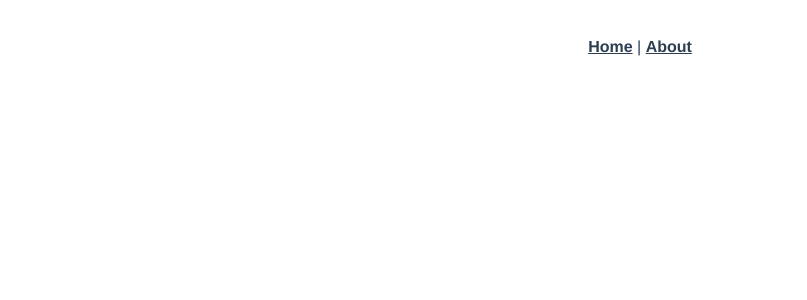
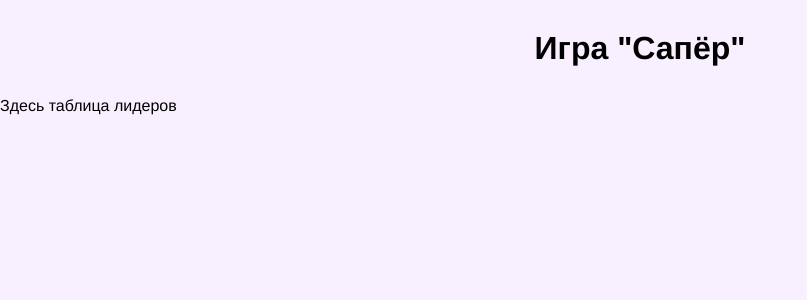
Before and after one commit to nelamine-beep/minesweeper_vue, a Vue app: page /leaderboard in a window 1280 px wide. Before the commit this address had no page. Shown: the top 300 px of the page, without its empty margins (0-807 px from the left). Built offline with nearby package versions, Linux system fonts and the light colour scheme.

Commit message:
add main components and routing

```diff
--- a/public/index.html
+++ b/public/index.html
@@ -4,14 +4,9 @@
     <meta charset="utf-8">
     <meta http-equiv="X-UA-Compatible" content="IE=edge">
     <meta name="viewport" content="width=device-width,initial-scale=1.0">
-    <link rel="icon" href="<%= BASE_URL %>favicon.ico">
-    <title><%= htmlWebpackPlugin.options.title %></title>
+    <title>Сапёр Тестовое задание</title>
   </head>
   <body>
-    <noscript>
-      <strong>We're sorry but <%= htmlWebpackPlugin.options.title %> doesn't work properly without JavaScript enabled. Please enable it to continue.</strong>
-    </noscript>
     <div id="app"></div>
-    <!-- built files will be auto injected -->
   </body>
 </html>
--- a/src/App.vue
+++ b/src/App.vue
@@ -1,30 +1,23 @@
 <template>
-  <nav>
-    <router-link to="/">Home</router-link> |
-    <router-link to="/about">About</router-link>
-  </nav>
-  <router-view/>
+  <div class="container">
+    <h1>Игра "Сапёр"</h1>
+  </div>
+  <main>
+    <router-view />
+  </main>
 </template>
 
 <style>
-#app {
-  font-family: Avenir, Helvetica, Arial, sans-serif;
-  -webkit-font-smoothing: antialiased;
-  -moz-osx-font-smoothing: grayscale;
-  text-align: center;
-  color: #2c3e50;
+* {
+  margin: 0;
+  padding: 0;
+  box-sizing: border-box;
+  background-color: rgb(249, 240, 255);
+  font-family: 'Franklin Gothic Medium', 'Arial Narrow', Arial, sans-serif;
 }
 
-nav {
-  padding: 30px;
-}
-
-nav a {
-  font-weight: bold;
-  color: #2c3e50;
-}
-
-nav a.router-link-exact-active {
-  color: #42b983;
+.container h1 {
+  margin: 30px auto;
+  text-align: center;
 }
 </style>
--- /dev/null
+++ b/src/components/GameBoard.vue
@@ -0,0 +1,13 @@
+<template>
+    <div>
+        Здесь игровое поле
+    </div>
+</template>
+
+<script>
+
+</script>
+
+<style scoped>
+
+</style>
--- a/src/components/HelloWorld.vue
+++ /dev/null
@@ -1,59 +0,0 @@
-<template>
-  <div class="hello">
-    <h1>{{ msg }}</h1>
-    <p>
-      For a guide and recipes on how to configure / customize this project,<br>
-      check out the
-      <a href="https://cli.vuejs.org" target="_blank" rel="noopener">vue-cli documentation</a>.
-    </p>
-    <h3>Installed CLI Plugins</h3>
-    <ul>
-      <li><a href="https://github.com/vuejs/vue-cli/tree/dev/packages/%40vue/cli-plugin-babel" target="_blank" rel="noopener">babel</a></li>
-      <li><a href="https://github.com/vuejs/vue-cli/tree/dev/packages/%40vue/cli-plugin-router" target="_blank" rel="noopener">router</a></li>
-      <li><a href="https://github.com/vuejs/vue-cli/tree/dev/packages/%40vue/cli-plugin-vuex" target="_blank" rel="noopener">vuex</a></li>
-    </ul>
-    <h3>Essential Links</h3>
-    <ul>
-      <li><a href="https://vuejs.org" target="_blank" rel="noopener">Core Docs</a></li>
-      <li><a href="https://forum.vuejs.org" target="_blank" rel="noopener">Forum</a></li>
-      <li><a href="https://chat.vuejs.org" target="_blank" rel="noopener">Community Chat</a></li>
-      <li><a href="https://twitter.com/vuejs" target="_blank" rel="noopener">Twitter</a></li>
-      <li><a href="https://news.vuejs.org" target="_blank" rel="noopener">News</a></li>
-    </ul>
-    <h3>Ecosystem</h3>
-    <ul>
-      <li><a href="https://router.vuejs.org" target="_blank" rel="noopener">vue-router</a></li>
-      <li><a href="https://vuex.vuejs.org" target="_blank" rel="noopener">vuex</a></li>
-      <li><a href="https://github.com/vuejs/vue-devtools#vue-devtools" target="_blank" rel="noopener">vue-devtools</a></li>
-      <li><a href="https://vue-loader.vuejs.org" target="_blank" rel="noopener">vue-loader</a></li>
-      <li><a href="https://github.com/vuejs/awesome-vue" target="_blank" rel="noopener">awesome-vue</a></li>
-    </ul>
-  </div>
-</template>
-
-<script>
-export default {
-  name: 'HelloWorld',
-  props: {
-    msg: String
-  }
-}
-</script>
-
-<!-- Add "scoped" attribute to limit CSS to this component only -->
-<style scoped>
-h3 {
-  margin: 40px 0 0;
-}
-ul {
-  list-style-type: none;
-  padding: 0;
-}
-li {
-  display: inline-block;
-  margin: 0 10px;
-}
-a {
-  color: #42b983;
-}
-</style>
--- /dev/null
+++ b/src/components/LeaderBoard.vue
@@ -0,0 +1,13 @@
+<template>
+    <div>
+        Здесь таблица лидеров
+    </div>
+</template>
+
+<script>
+
+</script>
+
+<style scoped>
+
+</style>
--- /dev/null
+++ b/src/components/Settings.vue
@@ -0,0 +1,13 @@
+<template>
+    <div>
+        Здесь настройки
+    </div>
+</template>
+
+<script>
+
+</script>
+
+<style scoped>
+
+</style>
--- a/src/router/index.js
+++ b/src/router/index.js
@@ -1,25 +1,18 @@
-import { createRouter, createWebHistory } from 'vue-router'
-import HomeView from '../views/HomeView.vue'
+import { createRouter, createWebHistory } from 'vue-router';
+import Settings from '../components/Settings.vue';
+import Game from '../components/GameBoard.vue';
+import Leaderboard from '../components/LeaderBoard.vue';
 
 const routes = [
-  {
-    path: '/',
-    name: 'home',
-    component: HomeView
-  },
-  {
-    path: '/about',
-    name: 'about',
-    // route level code-splitting
-    // this generates a separate chunk (about.[hash].js) for this route
-    // which is lazy-loaded when the route is visited.
-    component: () => import(/* webpackChunkName: "about" */ '../views/AboutView.vue')
-  }
-]
+  { path: '/', redirect: '/settings' },
+  { path: '/settings', component: Settings },
+  { path: '/game', component: Game },
+  { path: '/leaderboard', component: Leaderboard },
+];
 
 const router = createRouter({
-  history: createWebHistory(process.env.BASE_URL),
-  routes
-})
+  history: createWebHistory(),
+  routes,
+});
 
-export default router
+export default router;
--- a/src/store/index.js
+++ /dev/null
@@ -1,14 +0,0 @@
-import { createStore } from 'vuex'
-
-export default createStore({
-  state: {
-  },
-  getters: {
-  },
-  mutations: {
-  },
-  actions: {
-  },
-  modules: {
-  }
-})
--- a/src/views/AboutView.vue
+++ /dev/null
@@ -1,5 +0,0 @@
-<template>
-  <div class="about">
-    <h1>This is an about page</h1>
-  </div>
-</template>
--- a/src/views/HomeView.vue
+++ /dev/null
@@ -1,18 +0,0 @@
-<template>
-  <div class="home">
-    <img alt="Vue logo" src="../assets/logo.png">
-    <HelloWorld msg="Welcome to Your Vue.js App"/>
-  </div>
-</template>
-
-<script>
-// @ is an alias to /src
-import HelloWorld from '@/components/HelloWorld.vue'
-
-export default {
-  name: 'HomeView',
-  components: {
-    HelloWorld
-  }
-}
-</script>
```
Also changed, not shown: src/main.js (+7 -4 lines), src/assets/logo.png (deleted), 1 other file (tests, documents, lock files or other folders).
